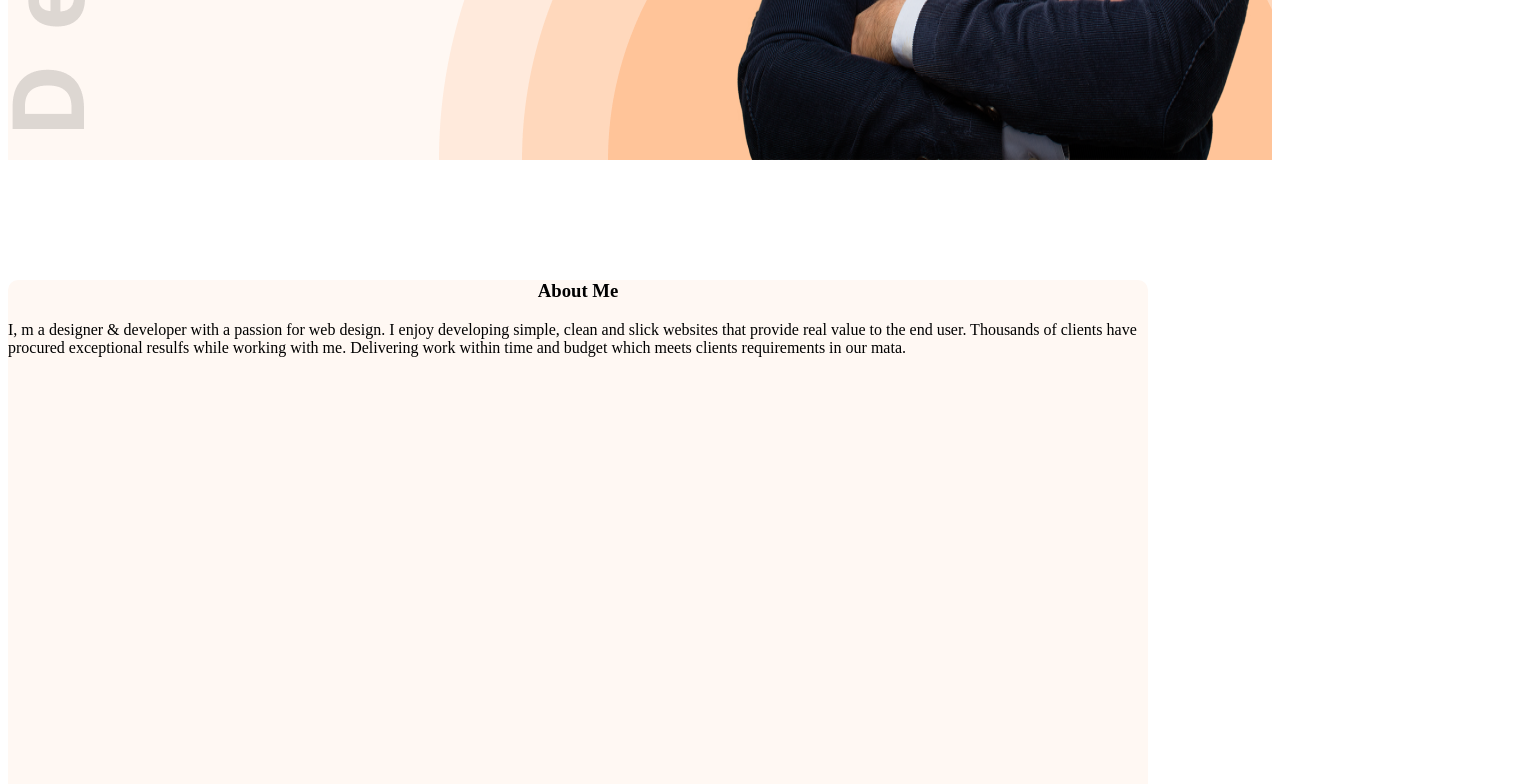
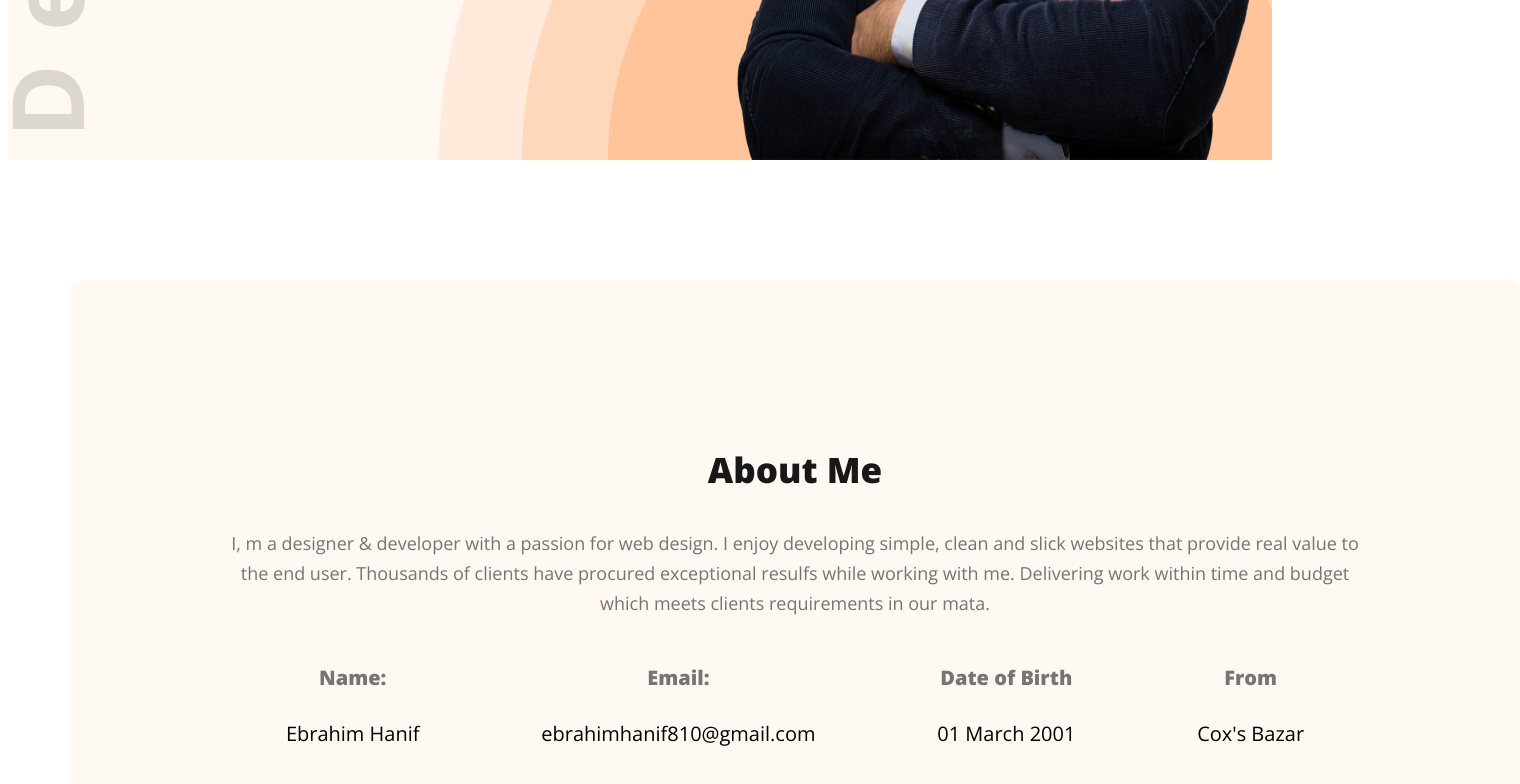
Before and after one commit to Ebrahimhanif12/portfolio, a plain HTML site: page index.html in a window 1280 px wide. Shown: the part 833-1617 px from the top of the page, 1520 px wide, since content can reach past the window. Drawn offline with nearby package versions, Linux system fonts and the light colour scheme.

Commit message:
about info modified

```diff
--- a/index.html
+++ b/index.html
@@ -42,13 +42,31 @@
     <main>
       <div class="about">
         <h3>About Me</h3>
-        <p>
+        <p class="me-des">
           I, m a designer & developer with a passion for web design. I enjoy
           developing simple, clean and slick websites that provide real value to
           the end user. Thousands of clients have procured exceptional resulfs
           while working with me. Delivering work within time and budget which
           meets clients requirements in our mata.
         </p>
+        <div class="about-info-container">
+          <div class="about-info">
+            <h4 class="info-title">Name:</h4>
+            <p class="info-des">Ebrahim Hanif</p>
+          </div>
+          <div class="about-info">
+            <h4 class="info-title">Email:</h4>
+            <p class="info-des">ebrahimhanif810@gmail.com</p>
+          </div>
+          <div class="about-info">
+            <h4 class="info-title">Date of Birth</h4>
+            <p class="info-des">01 March 2001</p>
+          </div>
+          <div class="about-info">
+            <h4 class="info-title">From</h4>
+            <p class="info-des">Cox's Bazar</p>
+          </div>
+        </div>
       </div>
     </main>
 
--- a/style/portfolio.css
+++ b/style/portfolio.css
@@ -87,7 +87,46 @@ nav a {
   border-radius: 10px;
   background: #fff8f3;
   margin-top: 120px;
+  padding: 131px 155px;
 }
 .about h3 {
+  color: #181818;
   text-align: center;
+  font-family: Open Sans;
+  font-size: 35px;
+  font-style: normal;
+  font-weight: 700;
+  line-height: normal;
 }
+.me-des {
+  color: var(--dark-03, #757575);
+  text-align: center;
+  font-family: Open Sans;
+  font-size: 18px;
+  font-style: normal;
+  font-weight: 400;
+  line-height: 30px;
+}
+main {
+  max-width: 1140px;
+  margin: 0 auto;
+}
+.about-info-container {
+  display: flex;
+  justify-content: space-around;
+}
+.about-info {
+  color: #757575;
+  text-align: center;
+  font-family: Open Sans;
+  font-size: 20px;
+  font-style: normal;
+  font-weight: 400;
+  line-height: 30px;
+}
+.info-des {
+  color: black;
+}
+.info-title {
+  color: #757575;
+}
```
